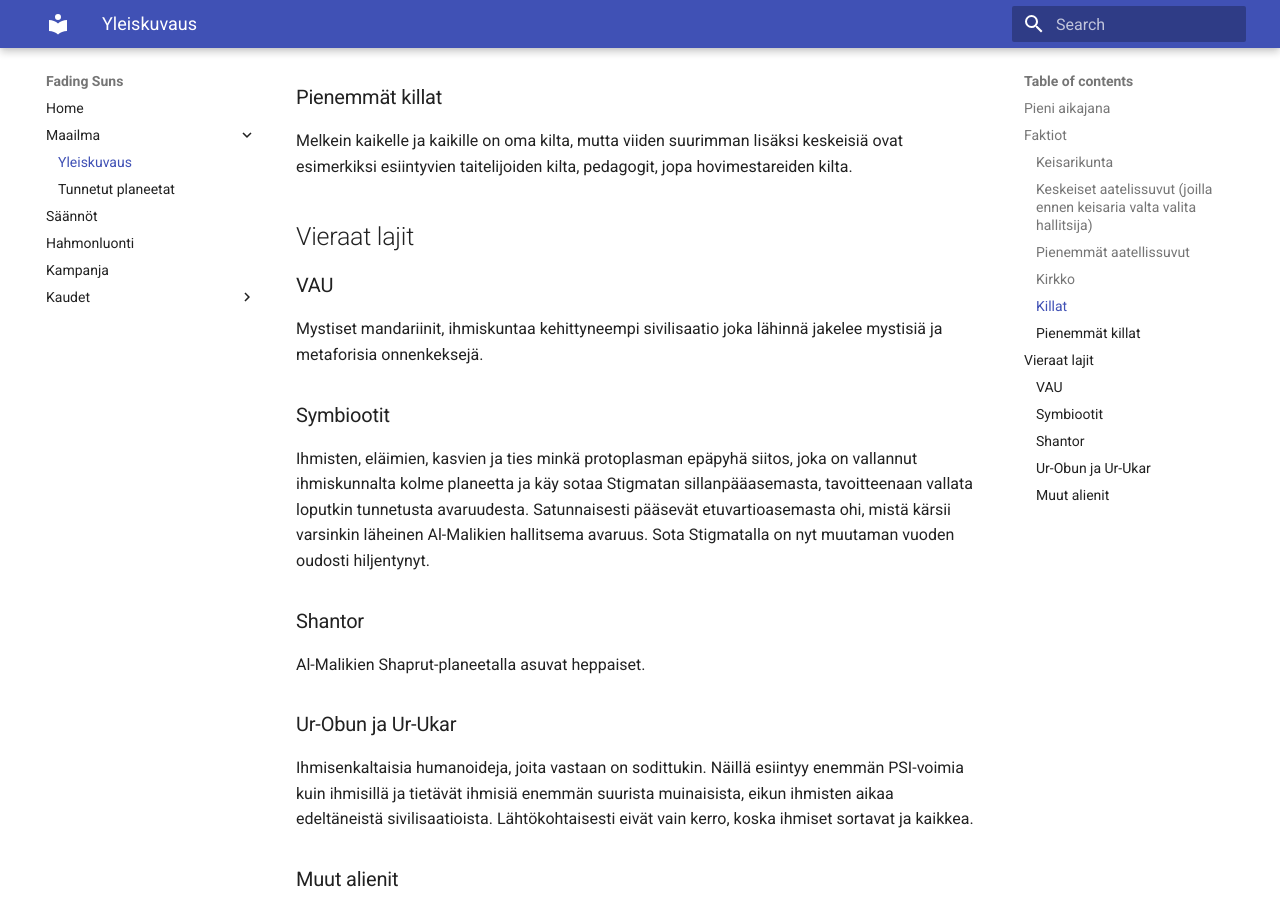
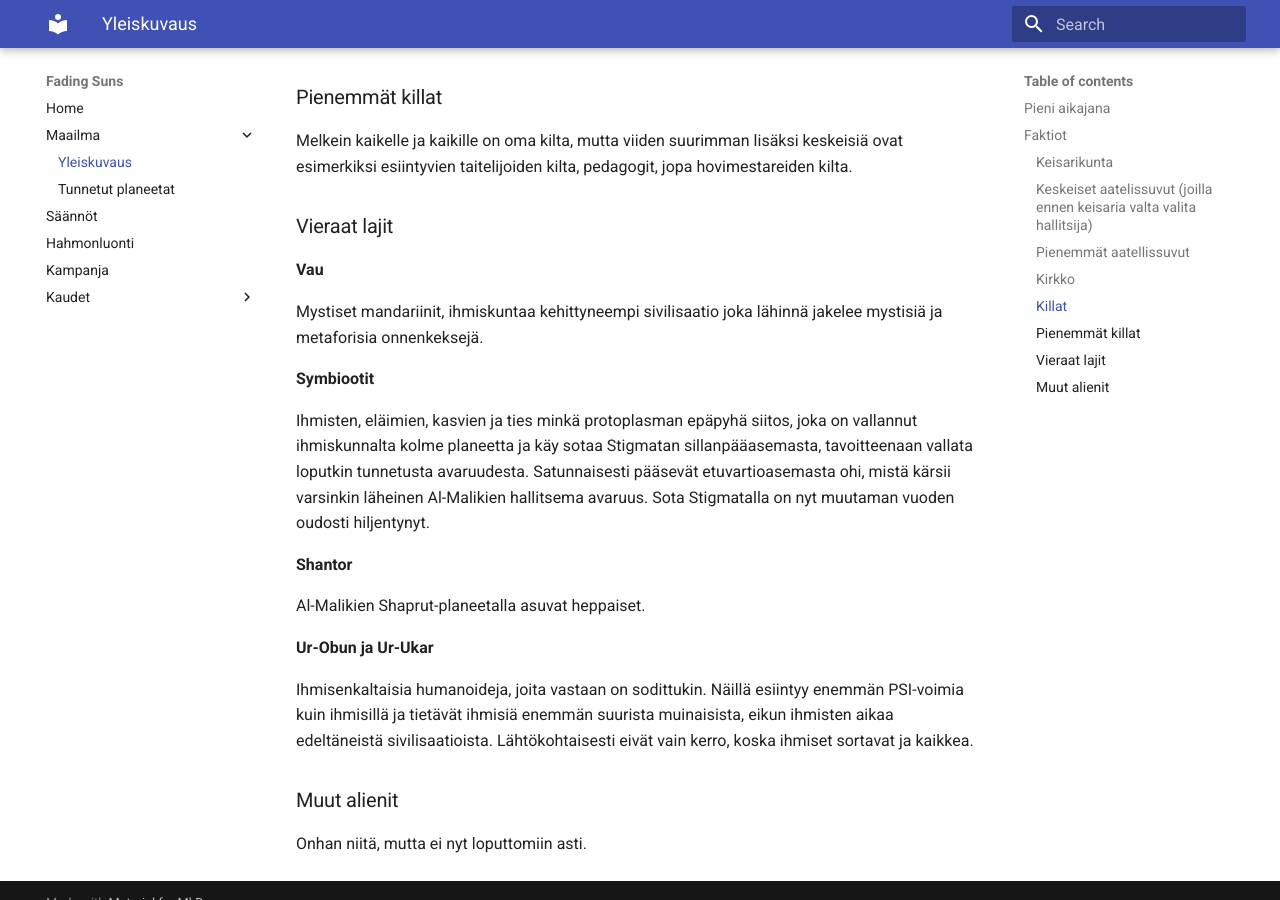
Before and after one commit to mertenator100/mertenator100.github.io, an MkDocs documentation site: the page built from docs/maailma.md, in a window 1280 px wide and 900 px high, scrolled down 4522 px. Built offline with MkDocs 1.6.1 and Material for MkDocs 9.7.7, drawn with Linux system fonts in a browser that asks for light colours.

Commit message:
fix otsikot

```diff
--- a/docs/maailma.md
+++ b/docs/maailma.md
@@ -119,21 +119,21 @@ Virkamiehet, pankkiirit, rahanlainaat, koronkiskurit, neuvonantajat ja jossain j
 
 Melkein kaikelle ja kaikille on oma kilta, mutta viiden suurimman lisäksi keskeisiä ovat esimerkiksi esiintyvien taitelijoiden kilta, pedagogit, jopa hovimestareiden kilta.
 
-## Vieraat lajit
+### Vieraat lajit
 
-### VAU
+**Vau**
 
 Mystiset mandariinit, ihmiskuntaa kehittyneempi sivilisaatio joka lähinnä jakelee mystisiä ja metaforisia onnenkeksejä.
 
-### Symbiootit
+**Symbiootit**
 
 Ihmisten, eläimien, kasvien ja ties minkä protoplasman epäpyhä siitos, joka on vallannut ihmiskunnalta kolme planeetta ja käy sotaa Stigmatan sillanpääasemasta, tavoitteenaan vallata loputkin tunnetusta avaruudesta. Satunnaisesti pääsevät etuvartioasemasta ohi, mistä kärsii varsinkin läheinen Al-Malikien hallitsema avaruus. Sota Stigmatalla on nyt muutaman vuoden oudosti hiljentynyt.
 
-### Shantor
+**Shantor**
 
 Al-Malikien Shaprut-planeetalla asuvat heppaiset.
 
-### Ur-Obun ja Ur-Ukar
+**Ur-Obun ja Ur-Ukar**
 
 Ihmisenkaltaisia humanoideja, joita vastaan on sodittukin. Näillä esiintyy enemmän PSI-voimia kuin ihmisillä ja tietävät ihmisiä enemmän suurista muinaisista, eikun ihmisten aikaa edeltäneistä sivilisaatioista. Lähtökohtaisesti eivät vain kerro, koska ihmiset sortavat ja kaikkea.
 
```
